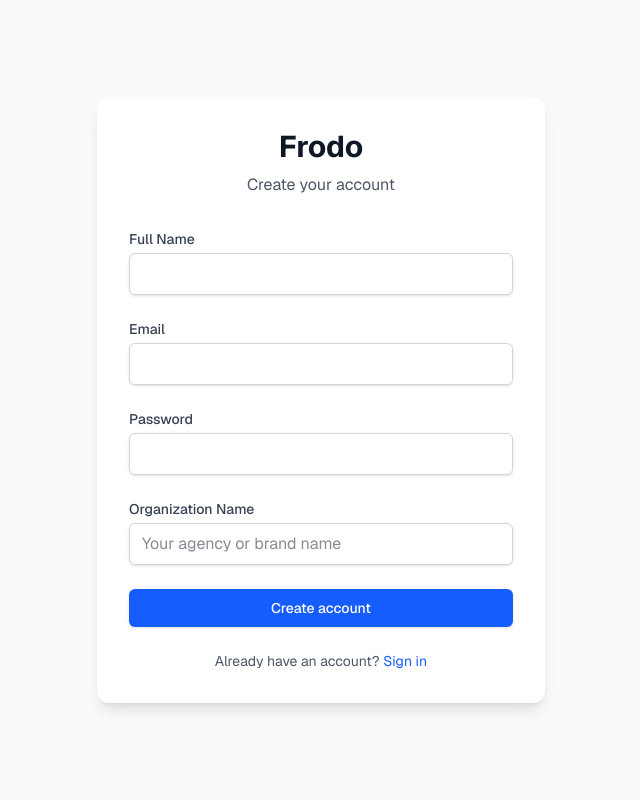
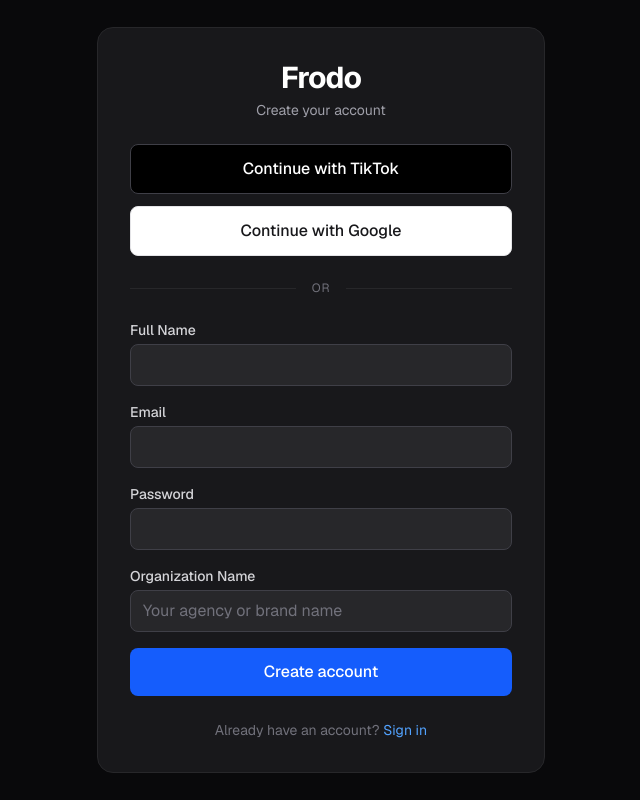
Before and after one commit to shimonlazimi24/hubshop.io, a Next.js app in the folder frontend/: page /register in a window 1280 px wide. Shown: the whole page, without its empty margins (319-959 px from the left). Built offline with nearby package versions, Linux system fonts and the light colour scheme; no server answers.

Commit message:
feat: redesign register page with social login options

```diff
--- a/frontend/src/app/(auth)/register/page.tsx
+++ b/frontend/src/app/(auth)/register/page.tsx
@@ -4,7 +4,7 @@ import Link from "next/link";
 import { useRouter } from "next/navigation";
 import { useState } from "react";
 
-import { register } from "@/lib/api";
+import { getTikTokLoginUrl, getGoogleLoginUrl, register } from "@/lib/api";
 import { setTokens } from "@/lib/auth";
 
 export default function RegisterPage() {
@@ -15,19 +15,27 @@ export default function RegisterPage() {
   const [orgName, setOrgName] = useState("");
   const [error, setError] = useState("");
   const [loading, setLoading] = useState(false);
+  const [socialLoading, setSocialLoading] = useState<string | null>(null);
+
+  async function handleSocialLogin(provider: "tiktok" | "google") {
+    setSocialLoading(provider);
+    setError("");
+    try {
+      const fetcher = provider === "tiktok" ? getTikTokLoginUrl : getGoogleLoginUrl;
+      const { authorize_url } = await fetcher();
+      window.location.href = authorize_url;
+    } catch (err) {
+      setError(err instanceof Error ? err.message : `${provider} signup failed`);
+      setSocialLoading(null);
+    }
+  }
 
   async function handleSubmit(e: React.FormEvent) {
     e.preventDefault();
     setError("");
     setLoading(true);
-
     try {
-      const tokens = await register({
-        email,
-        password,
-        full_name: fullName,
-        organization_name: orgName,
-      });
+      const tokens = await register({ email, password, full_name: fullName, organization_name: orgName });
       setTokens(tokens.access_token, tokens.refresh_token);
       router.push("/overview");
     } catch (err) {
@@ -38,93 +46,65 @@ export default function RegisterPage() {
   }
 
   return (
-    <div className="min-h-screen flex items-center justify-center bg-gray-50">
-      <div className="max-w-md w-full space-y-8 p-8 bg-white rounded-xl shadow-lg">
-        <div>
-          <h1 className="text-3xl font-bold text-center text-gray-900">Frodo</h1>
-          <p className="mt-2 text-center text-gray-600">Create your account</p>
+    <div className="min-h-screen flex items-center justify-center bg-zinc-950">
+      <div className="max-w-md w-full space-y-6 p-8 bg-zinc-900 rounded-2xl border border-zinc-800">
+        <div className="text-center">
+          <h1 className="text-3xl font-bold text-white tracking-tight">Frodo</h1>
+          <p className="mt-1 text-sm text-zinc-400">Create your account</p>
         </div>
 
-        <form onSubmit={handleSubmit} className="space-y-6">
-          {error && (
-            <div className="bg-red-50 border border-red-200 text-red-700 px-4 py-3 rounded">
-              {error}
-            </div>
-          )}
+        {error && (
+          <div className="bg-red-950/50 border border-red-800 text-red-300 px-4 py-3 rounded-lg text-sm">{error}</div>
+        )}
 
+        <div className="space-y-3">
+          <button onClick={() => handleSocialLogin("tiktok")} disabled={socialLoading !== null}
+            className="w-full flex items-center justify-center gap-3 py-3 px-4 bg-black border border-zinc-700 rounded-lg text-white font-medium hover:bg-zinc-800 transition-colors disabled:opacity-50">
+            {socialLoading === "tiktok" ? "Redirecting..." : "Continue with TikTok"}
+          </button>
+          <button onClick={() => handleSocialLogin("google")} disabled={socialLoading !== null}
+            className="w-full flex items-center justify-center gap-3 py-3 px-4 bg-white border border-zinc-200 rounded-lg text-zinc-900 font-medium hover:bg-zinc-50 transition-colors disabled:opacity-50">
+            {socialLoading === "google" ? "Redirecting..." : "Continue with Google"}
+          </button>
+        </div>
+
+        <div className="flex items-center gap-4">
+          <div className="flex-1 h-px bg-zinc-800" />
+          <span className="text-xs text-zinc-500 uppercase tracking-wider">or</span>
+          <div className="flex-1 h-px bg-zinc-800" />
+        </div>
+
+        <form onSubmit={handleSubmit} className="space-y-4">
           <div>
-            <label htmlFor="fullName" className="block text-sm font-medium text-gray-700">
-              Full Name
-            </label>
-            <input
-              id="fullName"
-              type="text"
-              required
-              value={fullName}
-              onChange={(e) => setFullName(e.target.value)}
-              className="mt-1 block w-full rounded-md border border-gray-300 px-3 py-2 shadow-sm focus:border-blue-500 focus:outline-none focus:ring-1 focus:ring-blue-500"
-            />
+            <label htmlFor="fullName" className="block text-sm font-medium text-zinc-300">Full Name</label>
+            <input id="fullName" type="text" required value={fullName} onChange={(e) => setFullName(e.target.value)}
+              className="mt-1 block w-full rounded-lg border border-zinc-700 bg-zinc-800 px-3 py-2 text-white placeholder-zinc-500 focus:border-blue-500 focus:outline-none focus:ring-1 focus:ring-blue-500" />
           </div>
-
           <div>
-            <label htmlFor="email" className="block text-sm font-medium text-gray-700">
-              Email
-            </label>
-            <input
-              id="email"
-              type="email"
-              required
-              value={email}
-              onChange={(e) => setEmail(e.target.value)}
-              className="mt-1 block w-full rounded-md border border-gray-300 px-3 py-2 shadow-sm focus:border-blue-500 focus:outline-none focus:ring-1 focus:ring-blue-500"
-            />
+            <label htmlFor="email" className="block text-sm font-medium text-zinc-300">Email</label>
+            <input id="email" type="email" required value={email} onChange={(e) => setEmail(e.target.value)}
+              className="mt-1 block w-full rounded-lg border border-zinc-700 bg-zinc-800 px-3 py-2 text-white placeholder-zinc-500 focus:border-blue-500 focus:outline-none focus:ring-1 focus:ring-blue-500" />
           </div>
-
           <div>
-            <label htmlFor="password" className="block text-sm font-medium text-gray-700">
-              Password
-            </label>
-            <input
-              id="password"
-              type="password"
-              required
-              minLength={8}
-              value={password}
-              onChange={(e) => setPassword(e.target.value)}
-              className="mt-1 block w-full rounded-md border border-gray-300 px-3 py-2 shadow-sm focus:border-blue-500 focus:outline-none focus:ring-1 focus:ring-blue-500"
-            />
+            <label htmlFor="password" className="block text-sm font-medium text-zinc-300">Password</label>
+            <input id="password" type="password" required minLength={8} value={password} onChange={(e) => setPassword(e.target.value)}
+              className="mt-1 block w-full rounded-lg border border-zinc-700 bg-zinc-800 px-3 py-2 text-white placeholder-zinc-500 focus:border-blue-500 focus:outline-none focus:ring-1 focus:ring-blue-500" />
           </div>
-
           <div>
-            <label htmlFor="orgName" className="block text-sm font-medium text-gray-700">
-              Organization Name
-            </label>
-            <input
-              id="orgName"
-              type="text"
-              required
-              value={orgName}
-              onChange={(e) => setOrgName(e.target.value)}
-              className="mt-1 block w-full rounded-md border border-gray-300 px-3 py-2 shadow-sm focus:border-blue-500 focus:outline-none focus:ring-1 focus:ring-blue-500"
-              placeholder="Your agency or brand name"
-            />
+            <label htmlFor="orgName" className="block text-sm font-medium text-zinc-300">Organization Name</label>
+            <input id="orgName" type="text" required value={orgName} onChange={(e) => setOrgName(e.target.value)} placeholder="Your agency or brand name"
+              className="mt-1 block w-full rounded-lg border border-zinc-700 bg-zinc-800 px-3 py-2 text-white placeholder-zinc-500 focus:border-blue-500 focus:outline-none focus:ring-1 focus:ring-blue-500" />
           </div>
-
-          <button
-            type="submit"
-            disabled={loading}
-            className="w-full flex justify-center py-2 px-4 border border-transparent rounded-md shadow-sm text-sm font-medium text-white bg-blue-600 hover:bg-blue-700 focus:outline-none focus:ring-2 focus:ring-offset-2 focus:ring-blue-500 disabled:opacity-50"
-          >
+          <button type="submit" disabled={loading}
+            className="w-full py-3 px-4 rounded-lg bg-blue-600 text-white font-medium hover:bg-blue-500 transition-colors disabled:opacity-50">
             {loading ? "Creating account..." : "Create account"}
           </button>
+        </form>
 
-          <p className="text-center text-sm text-gray-600">
-            Already have an account?{" "}
-            <Link href="/login" className="text-blue-600 hover:text-blue-500">
-              Sign in
-            </Link>
-          </p>
-        </form>
+        <p className="text-center text-sm text-zinc-500">
+          Already have an account?{" "}
+          <Link href="/login" className="text-blue-400 hover:text-blue-300">Sign in</Link>
+        </p>
       </div>
     </div>
   );
```
